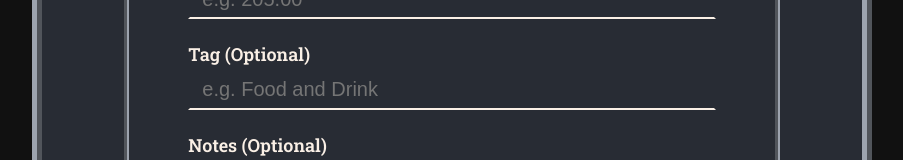
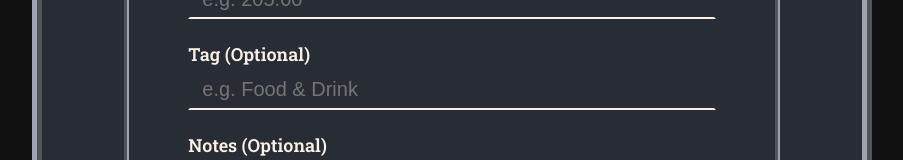
Before and after one commit to Jess-Shi/jess-shi-project-three, a React (Create React App) app: page /addLog in a window 1280 px wide. Shown: the part 419-579 px from the top of the page, without its empty margins (188-1091 px from the left). Built offline with nearby package versions, Linux system fonts and the light colour scheme; no server answers; the database is empty.

Commit message:
Added redirects

```diff
--- a/src/App.css
+++ b/src/App.css
@@ -109,14 +109,14 @@ h2 {
 
 .message {
     position: fixed;
-    top: 50vh;
+    top: 10px;
     left: 50%;
-    transform: translate(-50%, -50%);
+    transform: translateX(-50%);
     min-width: 320px;
     font-size: 0.9rem;
     text-align: center;
     background: var(--message-background);
-    padding: 30px 50px;
+    padding: 30px 30px;
 }
 
 .success {
--- a/src/components/Form.js
+++ b/src/components/Form.js
@@ -96,7 +96,7 @@ const Form = () => {
                         <input type="number" name="amount" id="amount" min="0.01" step="0.01" placeholder="e.g. 205.00" value={amount} onChange={e => setAmount(e.target.value)} required />
 
                         <label htmlFor="tag">Tag (Optional)</label>
-                        <input type="text" name="tag" id="tag" placeholder="e.g. Food and Drink" value={tag} onChange={e => setTag(e.target.value)} />
+                        <input type="text" name="tag" id="tag" placeholder="e.g. Food & Drink" value={tag} onChange={e => setTag(e.target.value)} />
 
                         <label htmlFor="notes">Notes (Optional)</label>
                         <textarea name="notes" id="notes" placeholder="e.g. Dinner out with friends" value={notes} onChange={e => setNotes(e.target.value)}></textarea>
```
Also changed, not shown: 1 other file (tests, documents, lock files or other folders).
